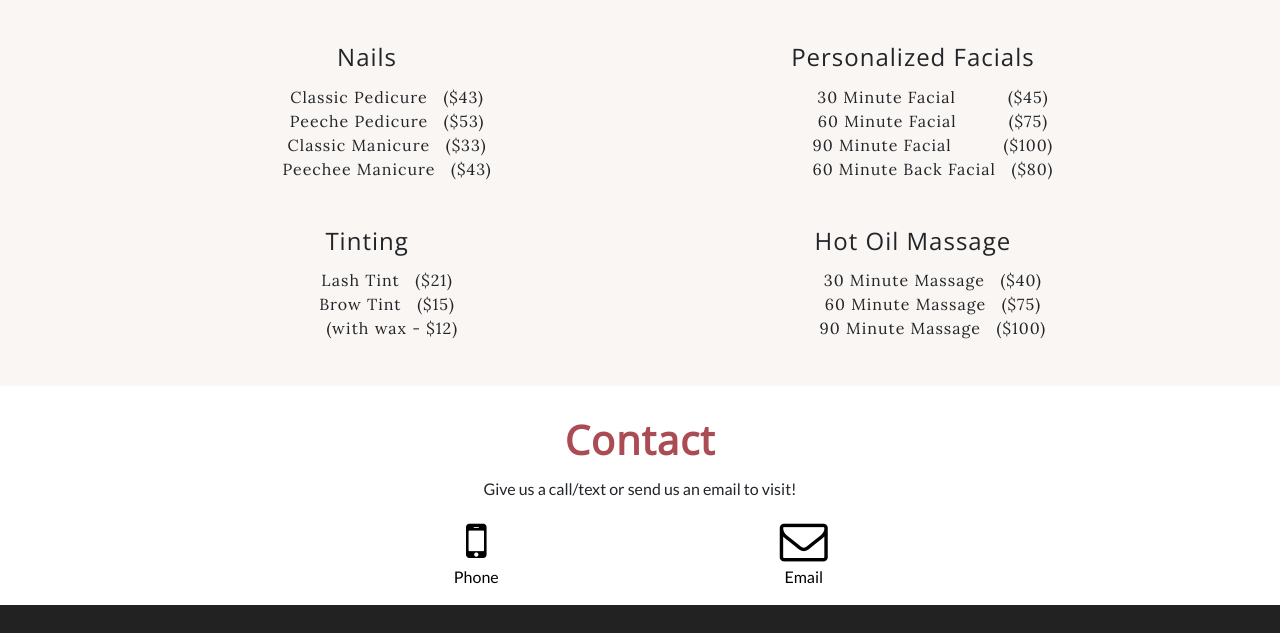
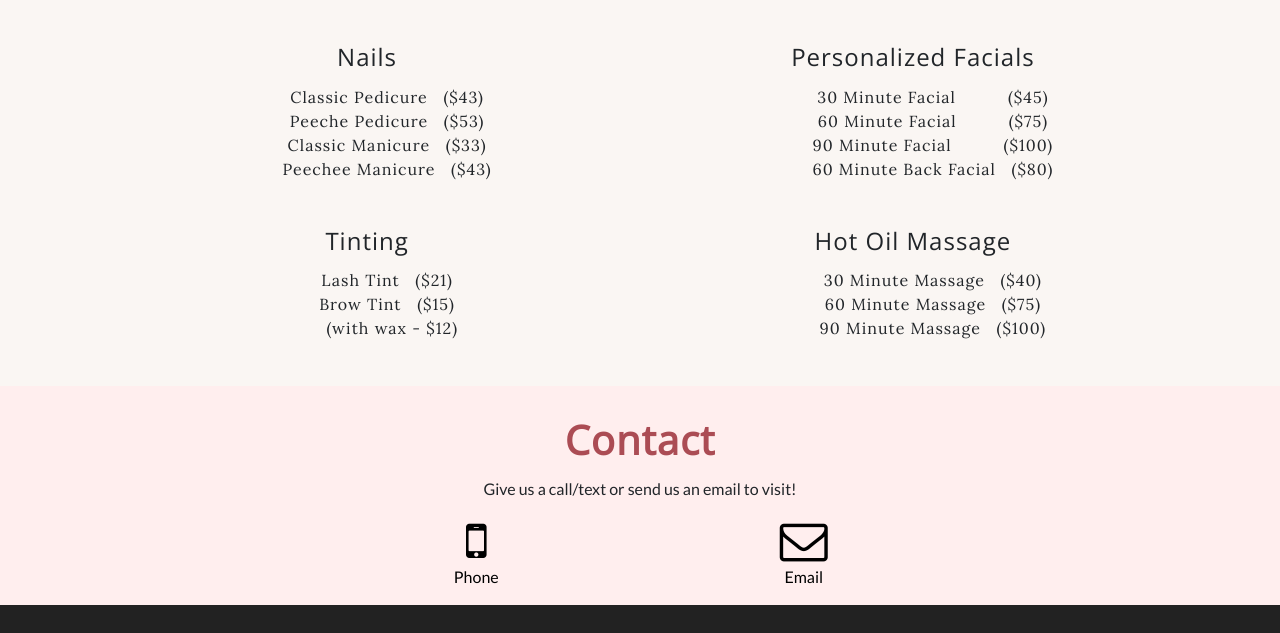
Before and after one commit to shababali/PeecheeBeautyBar-Website, a plain HTML site: page index.html in a window 1280 px wide. Shown: the part 1222-1855 px from the top of the page. Drawn offline with nearby package versions, Linux system fonts and the light colour scheme.

```diff
--- a/css/main.css
+++ b/css/main.css
@@ -42,7 +42,7 @@
 
 @media (max-width: 800px) {
 
-#bannerphoto {
+  #bannerphoto {
 	background: url("../images/bannerSM.jpg") no-repeat center center fixed;
 	-webkit-background-size: cover;
 	-moz-background-size: cover;
@@ -97,7 +97,7 @@
 	width: 100%;
 	height: 100%;
 	position: relative;
-	background: white;
+	background: #FFEEEE;
 }
 
 
@@ -193,23 +193,3 @@
   font-size: 12px;
   /*color: rgba(255, 255, 255, 0.3); */
 }
-
-
-
-/*
-
-footer a,
-footer ul li a:hover,
-footer ul li a:focus,
-footer ul li a:active,
-footer ul li a.active {
-  text-decoration: none;
-  color: none;
-  display: inline-block;
-}
-
-
-#footer, .scrollup:after {
-  height: 0px;
-}
-*/
```
